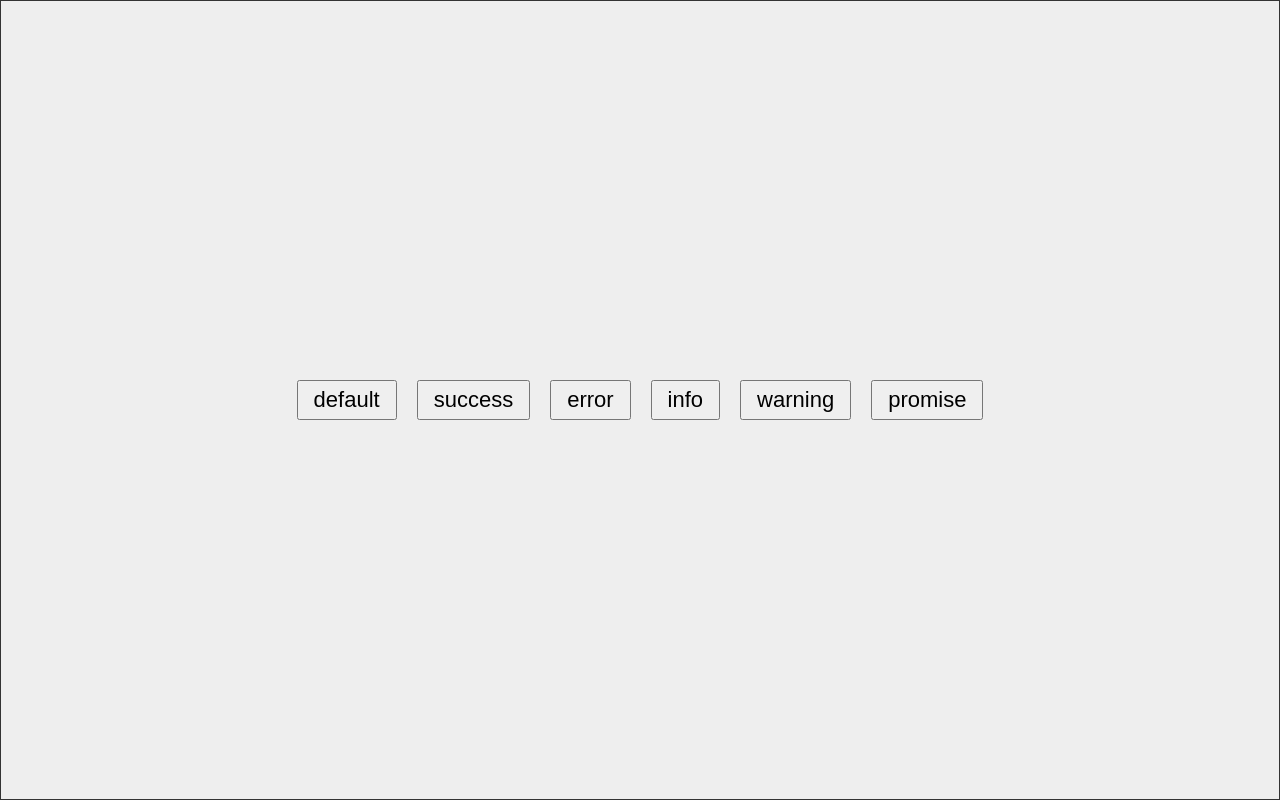
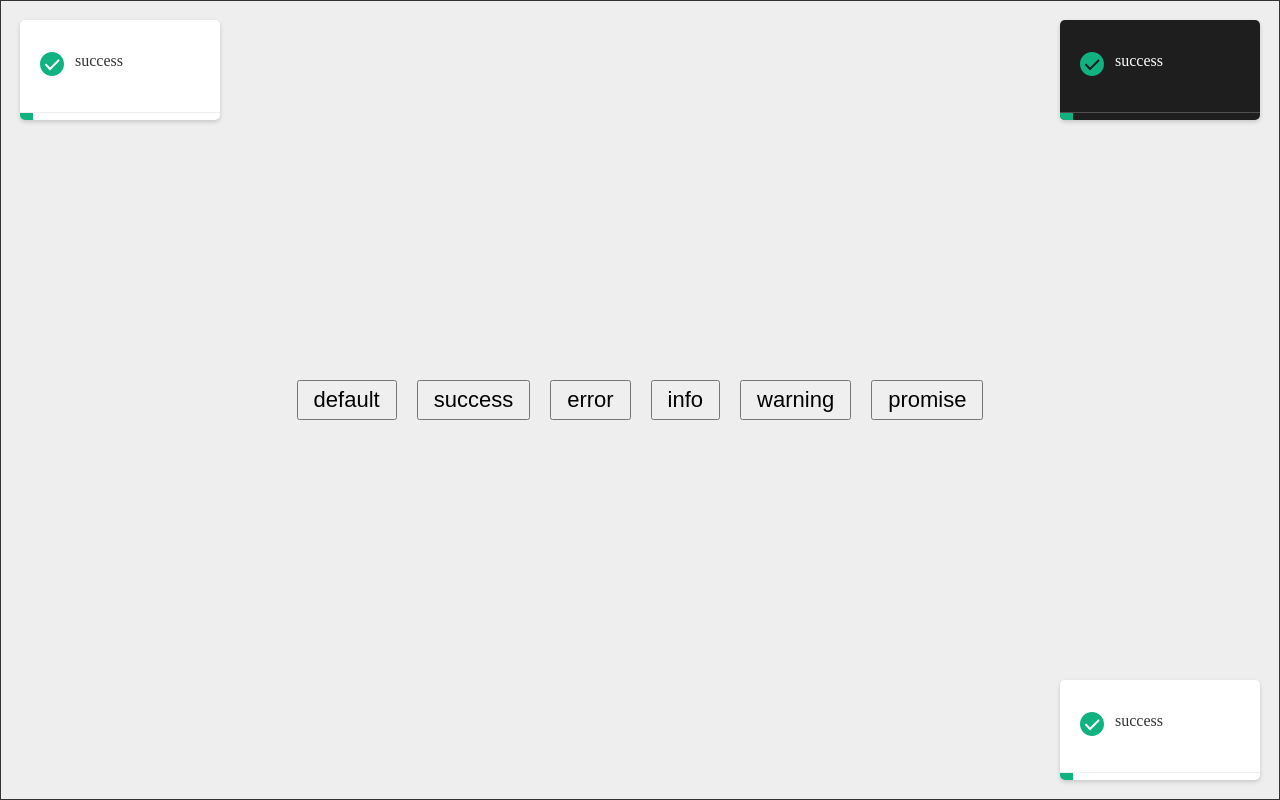
Before and after one commit to 4okimi7uki/kongari-toast, a website: page index.html in a window 1280 px wide. Both pictures are taken after a click on the button "success". Drawn offline with nearby package versions, Linux system fonts and the light colour scheme; a small style sheet from the web is missing.

Commit message:
Style: add dark mode

```diff
--- a/index.html
+++ b/index.html
@@ -34,7 +34,7 @@
         <script src="https://cdnjs.cloudflare.com/ajax/libs/prism/1.29.0/components/prism-core.min.js"></script>
         <script src="https://cdnjs.cloudflare.com/ajax/libs/prism/1.29.0/plugins/autoloader/prism-autoloader.min.js"></script>
 
-        <link rel="stylesheet" href="https://cdn.jsdelivr.net/npm/kongari-toast@1.0.2/dist/toast.css" />
+        <!-- <link rel="stylesheet" href="https://cdn.jsdelivr.net/npm/kongari-toast@1.0.2/dist/toast.css" /> -->
     </head>
     <body>
         <!-- <p>ここからコード</p>
@@ -52,7 +52,7 @@ console.log(text);</code></pre>
         </div>
 
         <script type="module">
-            import { Toast } from "https://cdn.jsdelivr.net/npm/kongari-toast@1.0.2/dist/toast.js";
+            import { Toast } from "./dist/toast.js";
 
             function fetchApi() {
                 return new Promise((resolve, reject) => {
@@ -76,7 +76,7 @@ console.log(text);</code></pre>
                                 success: "success!!!",
                                 error: "error!",
                             },
-                            { position: "top-right" }
+                            { position: "top-right", mode: "dark" }
                         );
                         Toast.promise(
                             fetchApi(),
@@ -85,7 +85,7 @@ console.log(text);</code></pre>
                                 success: "success!!!",
                                 error: "error!",
                             },
-                            { position: "top-left" }
+                            { position: "top-left", mode: "light" }
                         );
                         Toast.promise(
                             fetchApi(),
@@ -94,7 +94,7 @@ console.log(text);</code></pre>
                                 success: "success!!!",
                                 error: "error!",
                             },
-                            { position: "bottom-right" }
+                            { position: "bottom-right", mode: "auto" }
                         );
                         Toast.promise(
                             fetchApi(),
@@ -106,10 +106,10 @@ console.log(text);</code></pre>
                             { position: "bottom-left" }
                         );
                     } else {
-                        new Toast(item.textContent, item.textContent, { position: "top-right" });
-                        new Toast(item.textContent, item.textContent, { position: "top-left" });
+                        new Toast(item.textContent, item.textContent, { position: "top-right", mode: "dark" });
+                        new Toast(item.textContent, item.textContent, { position: "top-left", mode: "light" });
                         new Toast(item.textContent, item.textContent, { position: "bottom-right" });
-                        new Toast(item.textContent, item.textContent, { position: "bottom-left" });
+                        new Toast(item.textContent, item.textContent, { position: "bottom-left", duration: 1000 });
                     }
                 });
             });
--- a/src/toast.css
+++ b/src/toast.css
@@ -15,7 +15,7 @@
     height: 100px;
     border-radius: 5px;
     box-shadow: 0px 2px 4px #00000029;
-    background: #fff;
+    background: transparent;
     overflow: hidden;
     transition: all 0.8s;
 }
@@ -160,3 +160,35 @@
         width: 0;
     }
 }
+
+@media (prefers-color-scheme: light) {
+    .toast {
+        background: #fff;
+        color: #333;
+    }
+}
+@media (prefers-color-scheme: dark) {
+    .toast {
+        background: #1e1e1e !important;
+        color: #fff;
+    }
+    .toast-progressbar {
+        border-top: 1px solid #4f4f4f;
+    }
+}
+
+.dark.toast {
+    background: #1e1e1e !important;
+    color: #fff !important;
+}
+.dark.toast-progressbar {
+    border-top: 1px solid #4f4f4f !important;
+}
+
+.light.toast {
+    background: #fff !important;
+    color: #333 !important;
+}
+.light.toast-progressbar {
+    border-top: 1px solid #eee !important;
+}
--- a/src/toast.ts
+++ b/src/toast.ts
@@ -3,6 +3,7 @@ import { toastIconMap, ToastType, ToastIcon } from "./toastIconMap.js";
 export interface ToastOptions {
     duration?: number;
     position?: string;
+    mode?: "light" | "dark" | "auto";
     withoutMsg?: boolean;
 }
 
@@ -93,6 +94,22 @@ export class Toast {
 
         this.applyTypeStyle();
 
+        const { mode } = this.options;
+        if (mode) {
+            switch (mode) {
+                case "auto":
+                    break;
+                case "dark":
+                    toast.classList.add("dark");
+                    progress.classList.add("dark");
+                    break;
+                case "light":
+                    toast.classList.add("light");
+                    progress.classList.add("light");
+                    break;
+            }
+        }
+
         withoutMsg ? contents.append(icon) : contents.append(icon, msg);
         inner.append(contents);
         progress.append(bar);
@@ -167,7 +184,7 @@ export class Toast {
         options: ToastOptions = {}
     ) {
         if (!Toast.isPromise(promise)) {
-            new Toast("Warning: this function requires a Promise as input", "warning");
+            new Toast("Warning: this function requires a Promise as input", "warning", options);
             return promise;
         }
 
--- a/src/toastIconMap.ts
+++ b/src/toastIconMap.ts
@@ -8,7 +8,7 @@ export type ToastType = "default" | "success" | "error" | "warning" | "info" | "
 export const toastIconMap: Record<ToastType, ToastIcon> = {
     promise: {
         color: "",
-        svg: `<svg width="24" height="24" viewBox="0 0 24 24" xmlns="http://www.w3.org/2000/svg"><style>.spinner_ajPY{transform-origin:center;animation:spinner_AtaB .75s infinite linear}@keyframes spinner_AtaB{100%{transform:rotate(360deg)}}</style><path d="M12,1A11,11,0,1,0,23,12,11,11,0,0,0,12,1Zm0,19a8,8,0,1,1,8-8A8,8,0,0,1,12,20Z" opacity=".25"/><path d="M10.14,1.16a11,11,0,0,0-9,8.92A1.59,1.59,0,0,0,2.46,12,1.52,1.52,0,0,0,4.11,10.7a8,8,0,0,1,6.66-6.61A1.42,1.42,0,0,0,12,2.69h0A1.57,1.57,0,0,0,10.14,1.16Z" class="spinner_ajPY"/></svg>`,
+        svg: `<svg width="24" height="24" viewBox="0 0 24 24" fill="currentColor" xmlns="http://www.w3.org/2000/svg"><style>.spinner_ajPY{transform-origin:center;animation:spinner_AtaB .75s infinite linear}@keyframes spinner_AtaB{100%{transform:rotate(360deg)}}</style><path d="M12,1A11,11,0,1,0,23,12,11,11,0,0,0,12,1Zm0,19a8,8,0,1,1,8-8A8,8,0,0,1,12,20Z" opacity=".25"/><path d="M10.14,1.16a11,11,0,0,0-9,8.92A1.59,1.59,0,0,0,2.46,12,1.52,1.52,0,0,0,4.11,10.7a8,8,0,0,1,6.66-6.61A1.42,1.42,0,0,0,12,2.69h0A1.57,1.57,0,0,0,10.14,1.16Z" class="spinner_ajPY"/></svg>`,
     },
     success: {
         color: "#10b27f",
@@ -35,7 +35,7 @@ export const toastIconMap: Record<ToastType, ToastIcon> = {
             </svg>`,
     },
     default: {
-        color: "linear-gradient(to right, #eef947, #5ac8fa, #007aff, #34aadc, #5856d6, #ff2d55)",
+        color: "linear-gradient(to right,rgb(251, 248, 227), #ffc785, #ff9f68,rgb(255, 145, 77),rgb(234, 83, 96))",
         svg: "",
     },
 };
```
Also changed, not shown: dist/toast.d.ts, dist/toast.js.
